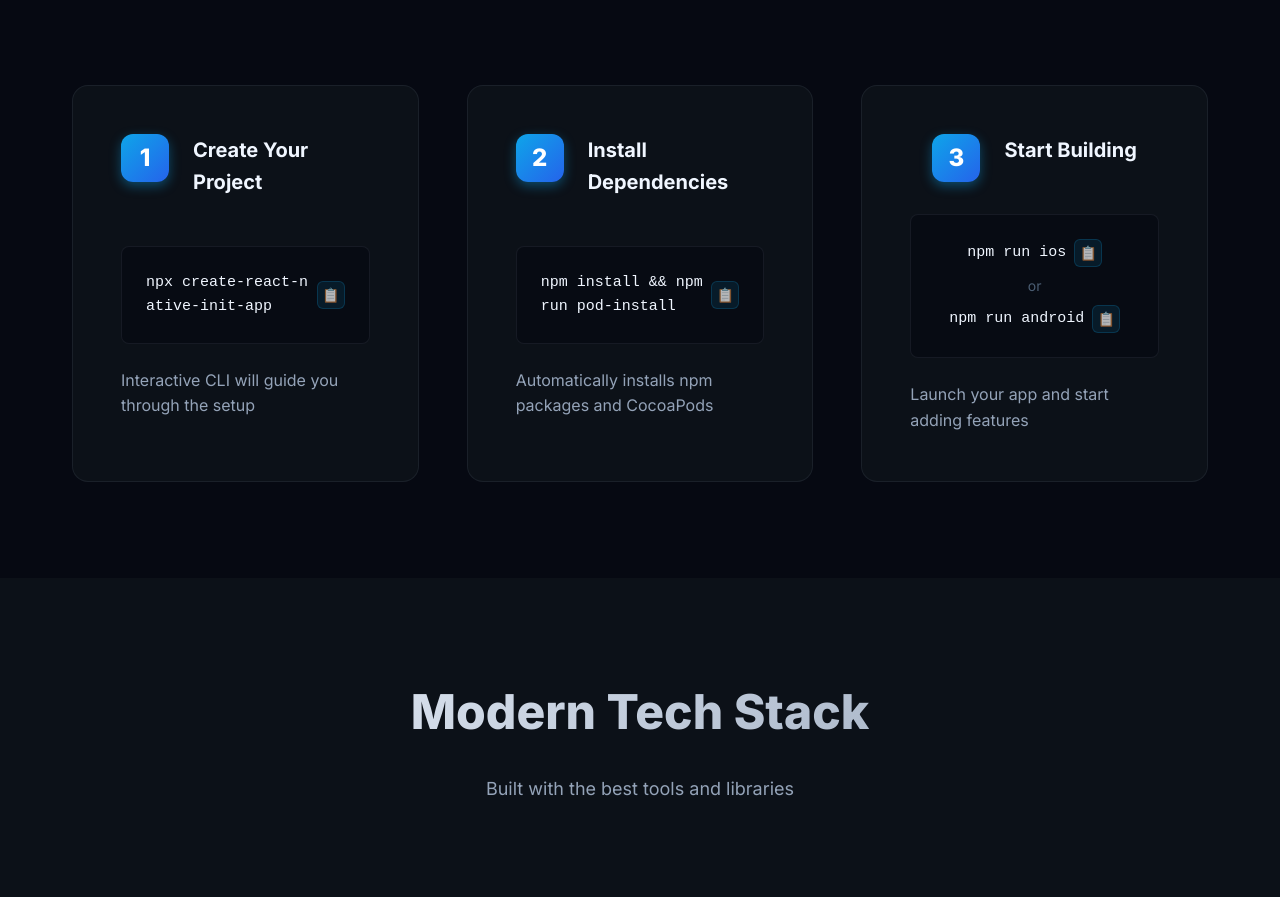
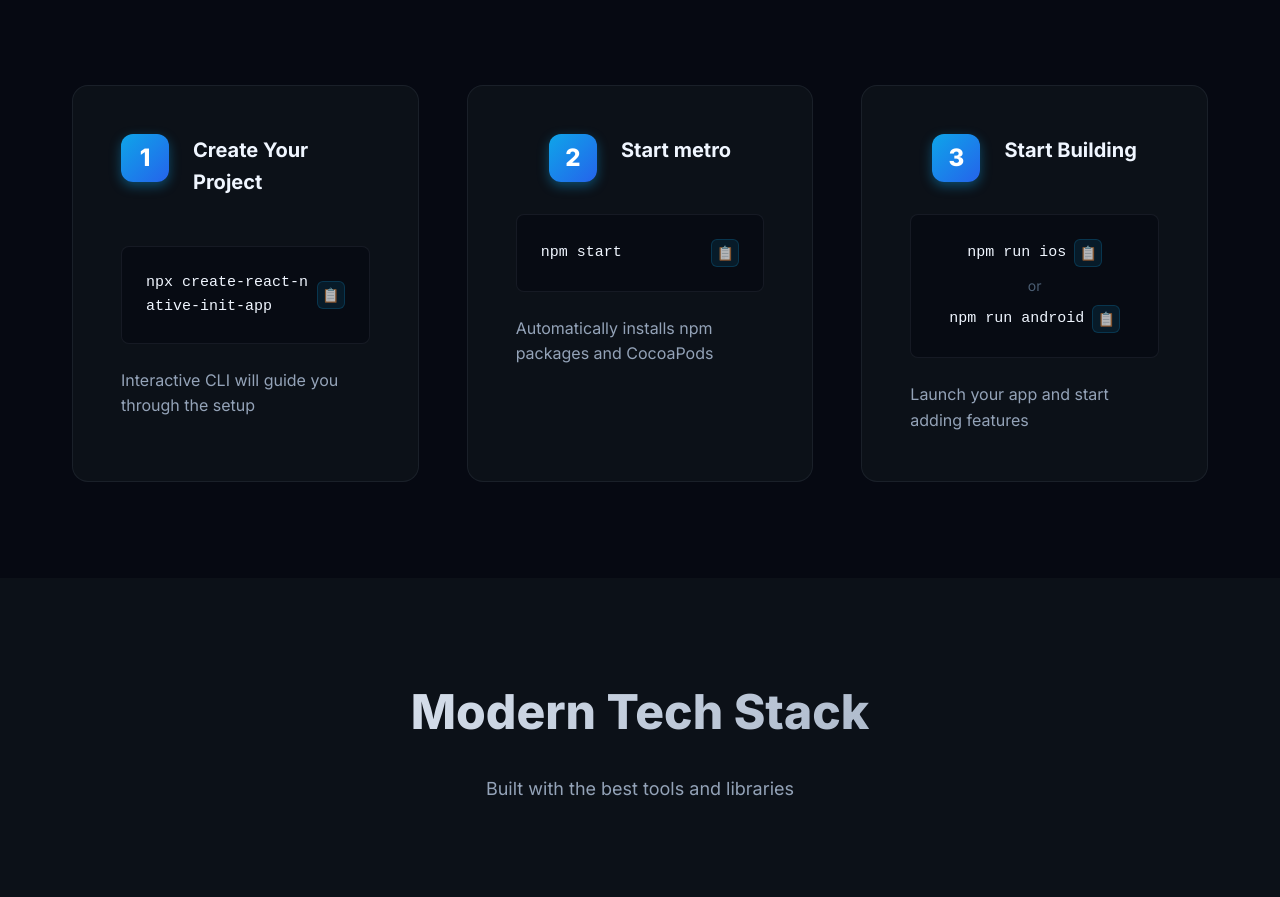
Before and after one commit to alejandro-technology/react-native-landing, a plain HTML site: page index.html in a window 1280 px wide. Shown: the part 6860-7757 px from the top of the page. Drawn offline with Linux system fonts and the light colour scheme.

Commit message:
fix: update installation instructions to reflect starting metro

```diff
--- a/index.html
+++ b/index.html
@@ -490,13 +490,13 @@
             <div class="step-content">
               <div class="step-header">
                 <div class="step-number">2</div>
-                <h3>Install Dependencies</h3>
+                <h3>Start metro</h3>
               </div>
               <div class="step-code">
-                <code>npm install && npm run pod-install</code>
+                <code>npm start</code>
                 <button
                   class="copy-step-btn"
-                  data-code="npm install && npm run pod-install"
+                  data-code="npm start"
                   aria-label="Copy command"
                 >
                   📋
```
